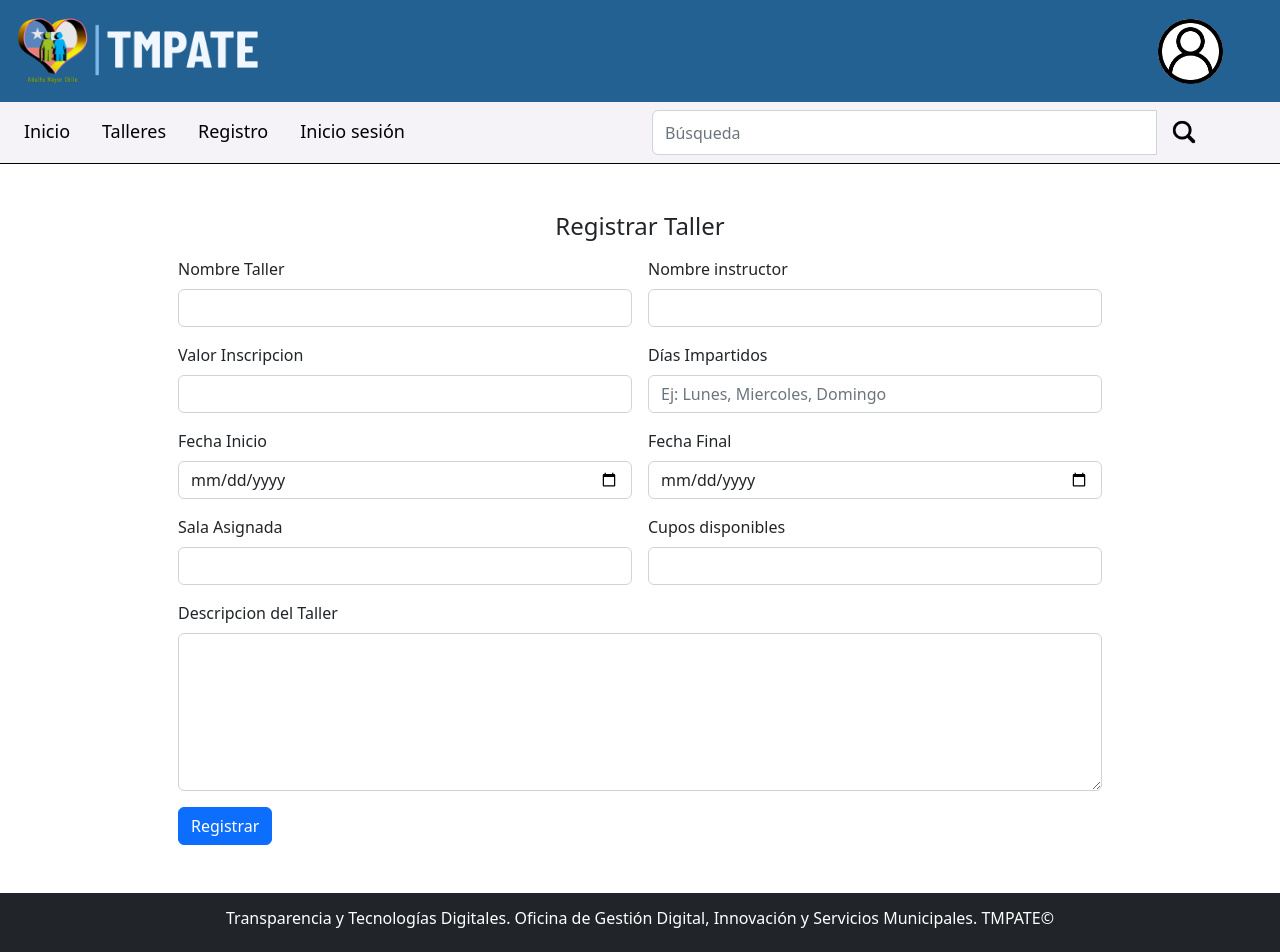
After one commit to Dhyrt/TMPATE, a Django app: page /registroT/ in a window 1280 px wide. The commit adds this page. Run offline with Django 4.2, Linux system fonts and the light colour scheme.

Commit message:
cambios varios

```diff
--- /dev/null
+++ b/app/templates/app/registroT.html
@@ -0,0 +1,59 @@
+{% extends 'app/base.html' %}
+{% load static %}
+
+{% block nombre %}
+Registro Taller
+{% endblock %}
+
+{% block contenido %}
+<div class="container mt-4 mb-5">
+    <div class="mt-4 mb-3 text-center">
+      <h4>Registrar Taller</h4>
+    </div>
+    <div class="body px-5">
+      <div class="container px-5">
+        <form class="row g-3">
+          <div class="col-md-6">
+            <label for="inputNombreT" class="form-label">Nombre Taller</label>
+            <input type="text" class="form-control" id="inputNombreT">
+          </div>
+          <div class="col-md-6">
+            <label for="inputNombreI" class="form-label">Nombre instructor</label>
+            <input type="text" class="form-control" id="inputNombreI">
+          </div>
+          <div class="col-md-6">
+            <label for="inputValorI" class="form-label">Valor Inscripcion</label>
+            <input type="number" class="form-control" id="inputValorI">
+          </div>
+          <div class="col-md-6">
+            <label for="inputDuracion" class="form-label">Días Impartidos</label>
+            <input type="text" class="form-control" id="inputDuracion" placeholder="Ej: Lunes, Miercoles, Domingo">
+          </div>
+          <div class="col-md-6">
+            <label for="inputDiaInicio" class="form-label">Fecha Inicio</label>
+            <input type="date" class="form-control" id="inputDiaInicio" placeholder="Fecha Inicio:">
+          </div>
+          <div class="col-md-6">
+            <label for="inputDiaFinal" class="form-label">Fecha Final</label>
+            <input type="date" class="form-control" id="inputDiaFinal" placeholder="Fecha Final:">
+          </div>
+          <div class="col-md-6">
+            <label for="inputSala" class="form-label">Sala Asignada</label>
+            <input type="text" class="form-control" id="inputSala">
+          </div>
+          <div class="col-md-6">
+            <label for="inputCupos" class="form-label">Cupos disponibles</label>
+            <input type="number" class="form-control" id="inputCupos">
+          </div>
+          <div class="col-12">
+            <label for="inputDescripcion" class="form-label">Descripcion del Taller</label>
+            <textarea rows="6" cols="10" class="form-control" id="inputDescripcion"></textarea>
+          </div>
+          <div class="col-12">
+            <button type="submit" class="btn btn-primary">Registrar</button>
+          </div>
+        </form>
+      </div>
+  </div>
+</div>
+{% endblock %}
--- a/app/urls.py
+++ b/app/urls.py
@@ -11,4 +11,5 @@ urlpatterns = [
     path('evaluar/', evaluar, name="evaluar"),
     path('detallePost/', detallePost, name="detallePost"),
     path('inscripcion/', inscripcion, name="inscripcion"),
+    path('registroT/', registroT, name="registroT"),
 ]
--- a/app/views.py
+++ b/app/views.py
@@ -28,3 +28,6 @@ def detallePost(request):
 
 def inscripcion(request):
     return render(request, 'app/inscripcion.html')
+
+def registroT(request):
+    return render(request, 'app/registroT.html')
```
Also changed, not shown: app/templates/app/inscripcion.html (+12 -0 lines), app/templates/app/postular.html (+8 -0 lines).
